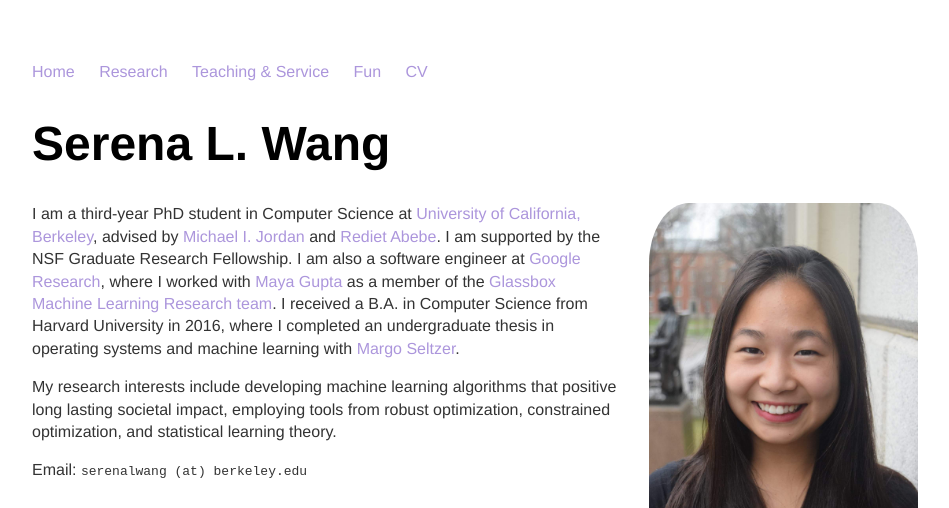
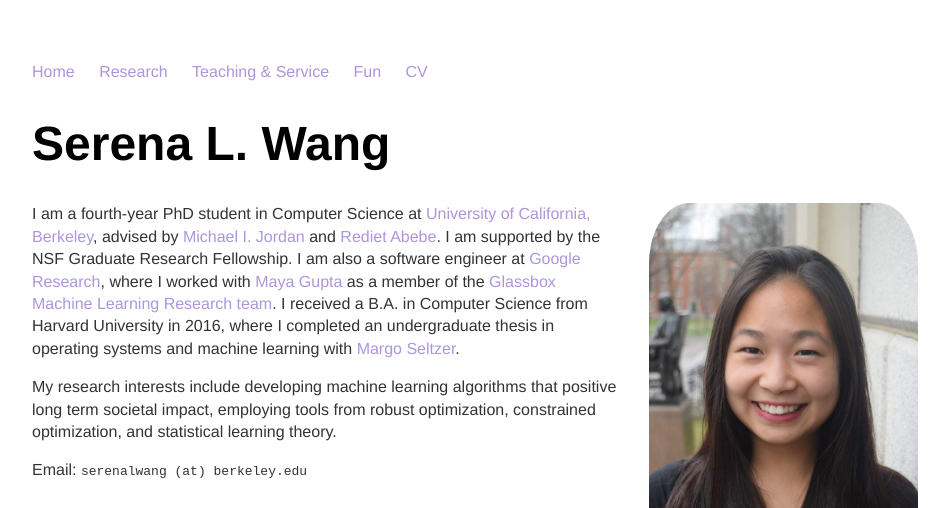
Before and after one commit to serenalwang/serenalwang.github.io, a Jekyll site: the page built from index.md, in a window 1280 px wide. Shown: the top 508 px of the page, without its empty margins (160-1109 px from the left). Built offline with Jekyll 4.4.1, drawn with Linux system fonts in a browser that asks for light colours.

Commit message:
changed to fourth year

```diff
--- a/index.md
+++ b/index.md
@@ -8,9 +8,9 @@
 
 <img src="img/serena.jpg" alt="Photo" class="rightside_image">
 
-I am a third-year PhD student in Computer Science at [University of California, Berkeley](https://eecs.berkeley.edu/), advised by [Michael I. Jordan](https://people.eecs.berkeley.edu/~jordan/) and [Rediet Abebe](https://www.redietabebe.com/). I am supported by the NSF Graduate Research Fellowship. I am also a software engineer at [Google Research](https://research.google/people/SerenaLutongWang/), where I worked with [Maya Gupta](https://mayagupta.org/) as a member of the [Glassbox Machine Learning Research team](https://www.technologyreview.com/2015/11/05/165175/google-tries-to-make-machine-learning-a-little-more-human/). I received a B.A. in Computer Science from Harvard University in 2016, where I completed an undergraduate thesis in operating systems and machine learning with [Margo Seltzer](https://www.seltzer.com/margo/).
+I am a fourth-year PhD student in Computer Science at [University of California, Berkeley](https://eecs.berkeley.edu/), advised by [Michael I. Jordan](https://people.eecs.berkeley.edu/~jordan/) and [Rediet Abebe](https://www.redietabebe.com/). I am supported by the NSF Graduate Research Fellowship. I am also a software engineer at [Google Research](https://research.google/people/SerenaLutongWang/), where I worked with [Maya Gupta](https://mayagupta.org/) as a member of the [Glassbox Machine Learning Research team](https://www.technologyreview.com/2015/11/05/165175/google-tries-to-make-machine-learning-a-little-more-human/). I received a B.A. in Computer Science from Harvard University in 2016, where I completed an undergraduate thesis in operating systems and machine learning with [Margo Seltzer](https://www.seltzer.com/margo/).
 
-My research interests include developing machine learning algorithms that positive long lasting societal impact, employing tools from robust optimization, constrained optimization, and statistical learning theory.
+My research interests include developing machine learning algorithms that positive long term societal impact, employing tools from robust optimization, constrained optimization, and statistical learning theory.
 
 Email: `serenalwang (at) berkeley.edu`
 
```
